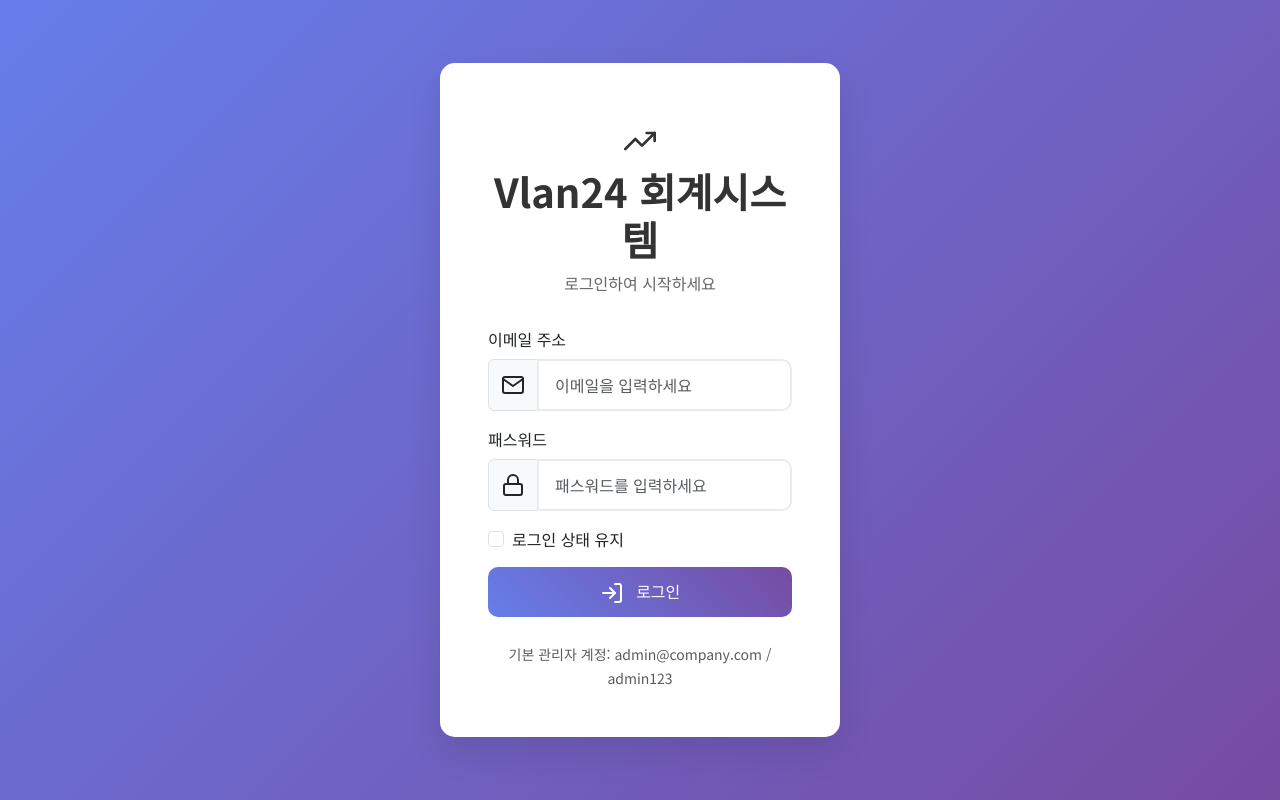
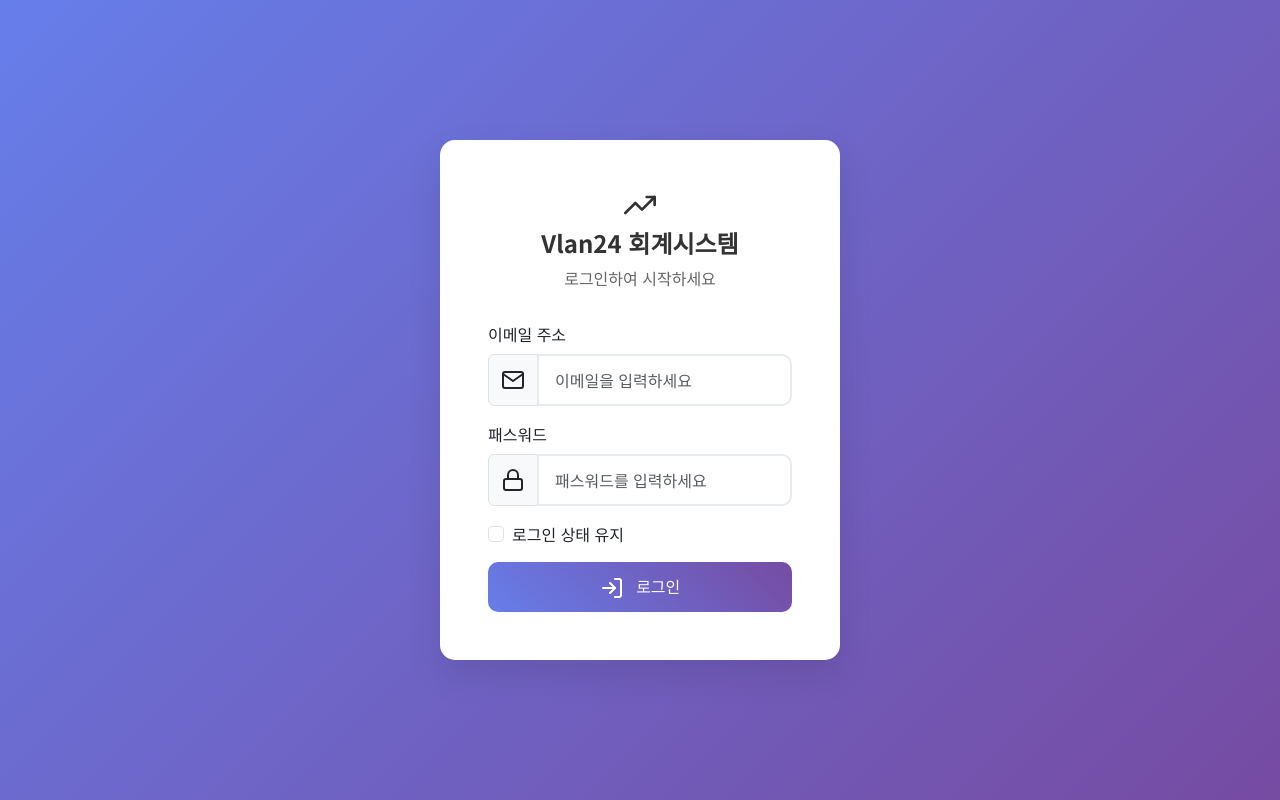
Before and after one commit to BappyMustafiz/fin-flow-korea, a Flask app: page /login in a window 1280 px wide. Run offline with Flask 3, Linux system fonts and the light colour scheme.

Commit message:
Adjust login screen font size and remove default admin credentials
Update login.html to reduce the font size of the header and remove the displayed default administrator account details.

Replit-Commit-Author: Agent
Replit-Commit-Session-Id: 49c2422b-c4ec-4699-8c39-1613e6d0f652
Replit-Commit-Checkpoint-Type: full_checkpoint
Replit-Commit-Screenshot-Url: https://storage.googleapis.com/screenshot-production-us-central1/aa08e5f1-68c4-4712-a019-15a843020e4e/49c2422b-c4ec-4699-8c39-1613e6d0f652/LvNDaof

```diff
--- a/templates/auth/login.html
+++ b/templates/auth/login.html
@@ -32,6 +32,7 @@
             color: #333;
             font-weight: 700;
             margin-bottom: 0.5rem;
+            font-size: 1.5rem;
         }
         .login-header p {
             color: #666;
@@ -116,11 +117,6 @@
             </button>
         </form>
 
-        <div class="mt-4 text-center">
-            <small class="text-muted">
-                기본 관리자 계정: admin@company.com / admin123
-            </small>
-        </div>
     </div>
 
     <script src="https://cdn.jsdelivr.net/npm/bootstrap@5.3.0/dist/js/bootstrap.bundle.min.js"></script>
```
